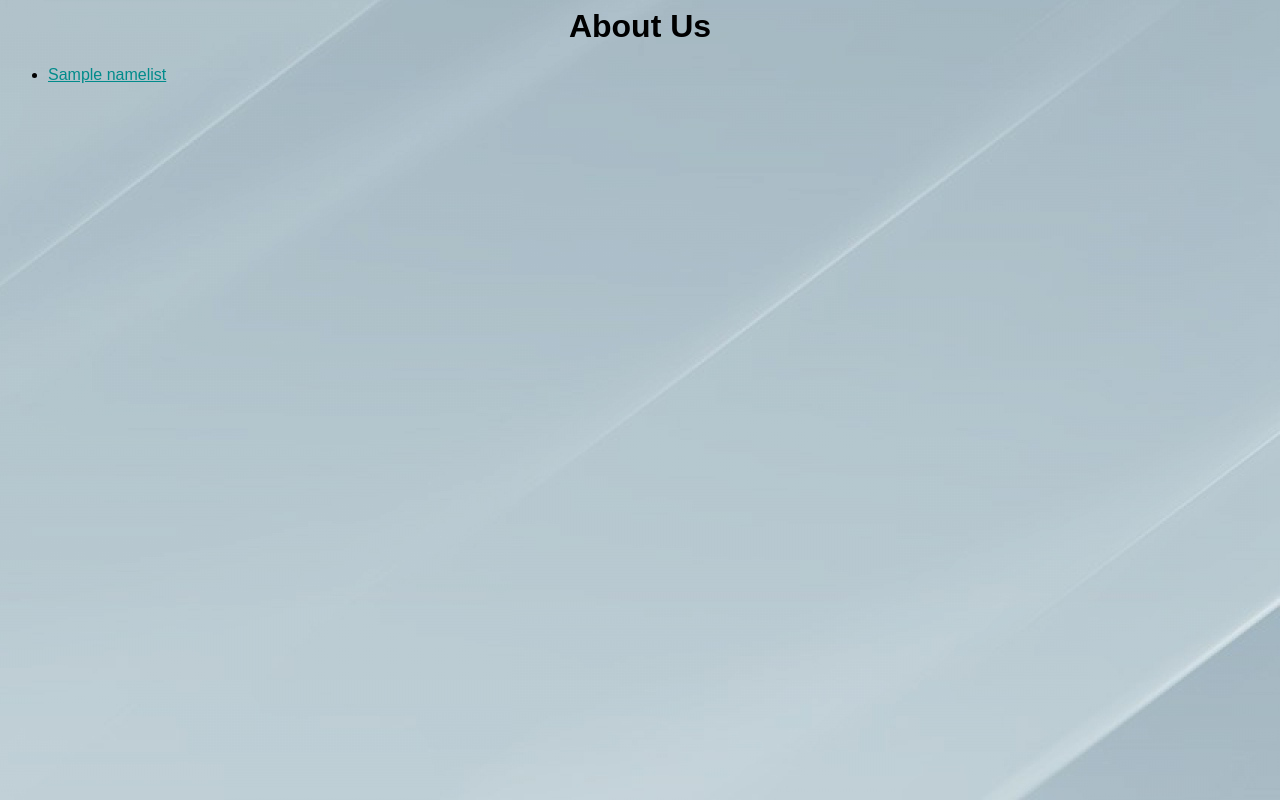
After one commit to YoannPa/Django_for_Prediction_of_Proteins_PPII, a Django app: template PDBWebsite/pdbapp/templates/pdbapp/about.html in a window 1280 px wide. The commit adds this page. Run offline with Django 3.2, Linux system fonts and the light colour scheme; the template is opened without the code that fills it: most values are stand-ins (such as "Sample title", 1, 10 or a date in 2020).

Commit message:
new stuffs.

```diff
--- /dev/null
+++ b/PDBWebsite/pdbapp/static/pdbapp/style.css
@@ -0,0 +1,13 @@
+h1 {
+	text-align: center;
+	font-family: Arial;
+}
+
+li a {
+	color: #008B8B ;
+	font-family: Arial;
+}
+
+body {
+	background: white url("images/bckgrnd.jpg") no-repeat right bottom;
+}
--- /dev/null
+++ b/PDBWebsite/pdbapp/templates/pdbapp/about.html
@@ -0,0 +1,14 @@
+{% load static %}
+<link rel="stylesheet" type="text/css" href="{% static 'pdbapp/style.css' %}" />
+
+<h1>About Us</h1>
+
+{% if namelist %}
+    <ul>
+    {% for i in namelist %}
+        <li><a href="/pdbapp/pdbinfo/{{ i }}">{{ i }}</a></li>
+    {% endfor %}
+    </ul>
+{% else %}
+    <p>No informations available.</p>
+{% endif %}
--- a/PDBWebsite/pdbapp/templates/pdbapp/home.html
+++ b/PDBWebsite/pdbapp/templates/pdbapp/home.html
@@ -1,3 +1,8 @@
+{% load static %}
+<link rel="stylesheet" type="text/css" href="{% static 'pdbapp/style.css' %}" />
+
+<h1>PDBs Database (Projet M2BI)</h1>
+
 {% if mresol %}
     <ul>
     {% for i in mresol %}
--- a/PDBWebsite/pdbapp/urls.py
+++ b/PDBWebsite/pdbapp/urls.py
@@ -1,6 +1,8 @@
 from django.conf.urls import url
 
 from . import views
+
+app_name = 'pdbapp'
 
 urlpatterns = [
     url(r'^home/$', views.home, name='home'),
```
Also changed, not shown: PDBWebsite/pdbapp/templates/pdbapp/pdbinfo.html (+6 -1 lines), PDBWebsite/pdbapp/views.py (+17 -11 lines), PDBWebsite/PDBWebsite/settings.py (line endings or trailing spaces), PDBWebsite/pdbapp/static/pdbapp/images/bckgrnd.jpg (added), 4 other files.
